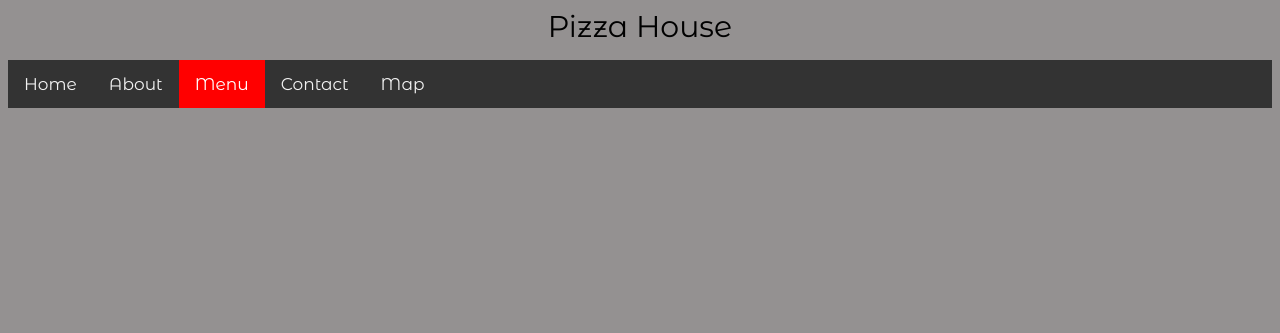
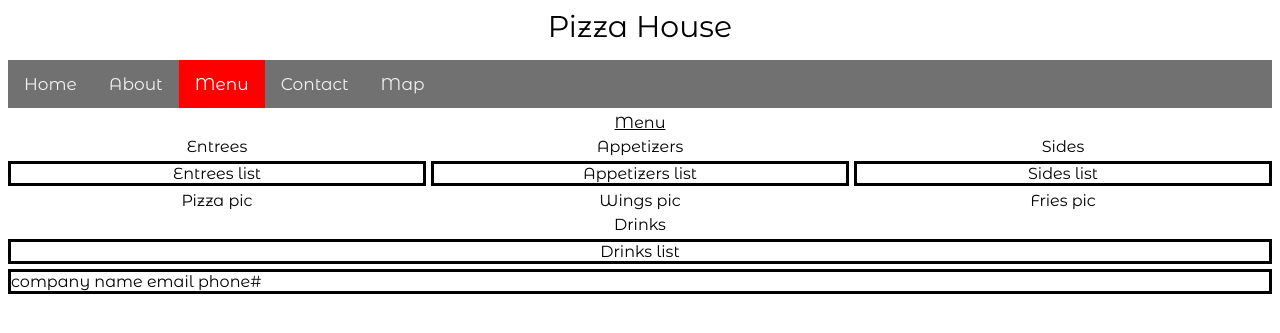
Before and after one commit to Zachery-Beck/Comp205-Group-project, a PHP site: the page made by Menu Page.html in a window 1280 px wide. Shown: the top 333 px of the page. Run offline with PHP 8.4, Linux system fonts and the light colour scheme.

Commit message:
Co-authored-by: Zachery Beck <Zachery-Beck@users.noreply.github.com> Co-authored-by: Tristan Rutter  <TristanRutter@users.noreply.github.com>

```diff
--- a/Main CSS page.css
+++ b/Main CSS page.css
@@ -5,7 +5,7 @@
 
 body {
   font-family: 'Montserrat Alternates', sans-serif;
-  background-color: #949191
+  background-color: #ffffff
 }
 
 
@@ -14,7 +14,7 @@ body {
 
 /* Add a black background color to the top navigation */
 nav {
-    background-color: #333;
+    background-color: #717171;
     overflow: hidden;
     grid-area: nav;
   }
@@ -42,6 +42,7 @@ nav {
     color: white;
   }
 
+  /*permenant header and footer*/
   footer{
     grid-area: footer;
     border: 3px solid black;
@@ -53,6 +54,10 @@ nav {
     padding-bottom: 10px;
     font-size: 30px;
   }
+
+
+
+
 
 
 
@@ -98,6 +103,14 @@ nav {
 /* End of home page style sheet */
 
 
+
+
+
+
+
+
+
+
 /*About Page Style Sheet*/
   about-container{
       display: grid;
@@ -110,57 +123,139 @@ nav {
         "main main  main  main  main"
         "pic1 pic2  pic3  pic4  pic5"
         "script1  script2 script3 script4 script5"
+        "footer footer  footer footer footer"
   }
 about-title{
   grid-area: title;
+  border: 3px solid black;
 }
 about-main{
   grid-area: main;
+  border: 3px solid black;
 }
 pic1{
   grid-area: pic1;
+  border: 3px solid black;
 }
 pic2{
   grid-area: pic2;
+  border: 3px solid black;
 }
 pic3{
   grid-area: pic3;
+  border: 3px solid black;
 }
 pic4{
   grid-area: pic4;
+  border: 3px solid black;
 }
 pic5{
   grid-area: pic5;
+  border: 3px solid black;
 }
 script1{
   grid-area: script1;
+  border: 3px solid black;
 }
 script2{
   grid-area: script2;
+  border: 3px solid black;
 }
 script3{
   grid-area: script3;
+  border: 3px solid black;
 }
 script4{
   grid-area: script4;
+  border: 3px solid black;
 }
 script5{
   grid-area: script5;
+  border: 3px solid black;
 }
+/* End of About page style sheet */
 
 
 
 
 
 
+
+
+
+ /* Start of Menu page style sheet*/
   menu-container{
       display: grid;
-      grid-template-columns: 1fr 1fr;
+      grid-template-columns: 1fr 1fr 1fr;
       grid-gap: 5px 5px;
       grid-template-areas:
-      "header   header"
-      "nav      nav"
+      "header   header  header"
+      "nav  nav nav"
+      "title title title"
+      "stitle1  stitle2 stitle3"
+      "lbar mbar  rbar"
+      "lbox mbox  rbox"
+      "stitle4  stitle4 stitle4"
+      "bbar bbar bbar"
+      "footer footer  footer"
   }
+menu-title{
+  grid-area: title;
+  text-align: center;
+  text-decoration: underline;
+}
+lbar-subtitle{
+  grid-area: stitle1;
+  text-align: center;
+}
+mbar-subtitle{
+  grid-area: stitle2;
+  text-align: center;
+}
+rbar-subtitle{
+  grid-area: stitle3;
+  text-align: center;
+}
+bbar-subtitle{
+  grid-area: stitle4;
+  text-align: center;
+}
+menu-lbar{
+  grid-area: lbar;
+  text-align: center;
+  border: 3px solid black;
+}
+menu-mbar{
+  grid-area: mbar;
+  text-align: center;
+  border: 3px solid black;
+}
+menu-rbar{
+  grid-area: rbar;
+  text-align: center;
+  border: 3px solid black;
+}
+menu-lbox{
+  grid-area: lbox;
+  text-align: center;
+}
+menu-mbox{
+  grid-area: mbox;
+  text-align: center;
+}
+menu-rbox{
+  grid-area: rbox;
+  text-align: center;
+}
+
+menu-bbar{
+  grid-area: bbar;
+  text-align: center;
+  border: 3px solid black;
+}
+
+
+
 
   contact-container{
       display: grid;
--- a/Menu Page.html
+++ b/Menu Page.html
@@ -19,6 +19,66 @@
             <a href="Contact Page.html">Contact</a>
             <a href="Map Page.html">Map</a>
         </nav>
+
+        <menu-title>
+        Menu
+        </menu-title>
+
+        <menu-lbar>
+        Entrees list
+        </menu-lbar>
+
+        <menu-mbar>
+        Appetizers list
+        </menu-mbar>
+
+        <menu-rbar>
+        Sides list
+        </menu-rbar>
+
+        <menu-lbox>
+        Pizza pic
+        </menu-lbox>
+
+        <menu-mbox>
+        Wings pic
+        </menu-mbox>
+
+        <menu-rbox>
+        Fries pic
+        </menu-rbox>
+
+        <menu-bbar>
+        Drinks list
+        </menu-bbar>
+
+
+
+
+
+
+        <lbar-subtitle>
+        Entrees
+        </lbar-subtitle>
+
+        <mbar-subtitle>
+        Appetizers
+        </mbar-subtitle>
+
+        <rbar-subtitle>
+        Sides
+        </rbar-subtitle>
+
+        <bbar-subtitle>
+        Drinks
+        </bbar-subtitle>
+
+        <footer>
+            company name
+            email
+            phone#
+            <!-- Will expand -->
+        </footer>
     </body>
 </menu-container>
 </html>
```
Also changed, not shown: About Page.html (+17 -0 lines).
